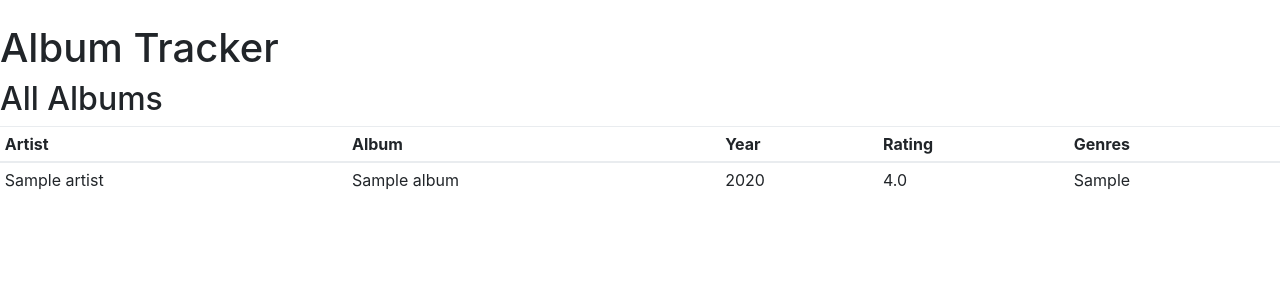
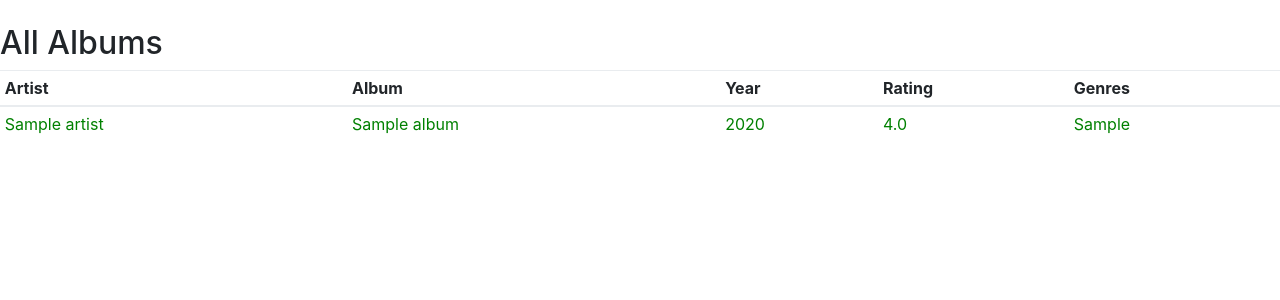
Before and after one commit to sierracodes/music-tracker, a Django app: page /tracker/ in a window 1280 px wide. Shown: the part 56-356 px from the top of the page. Run offline with Django 3.2, Linux system fonts and the light colour scheme; tables that the repository leaves empty hold one stand-in row (values such as "Sample post"); some libraries are stand-ins or nearby versions.

Commit message:
Add css to table to make rows into links (and also green)

```diff
--- /dev/null
+++ b/mutrack/tracker/static/tracker/style.css
@@ -0,0 +1,10 @@
+
+.block-anchor {
+  color: green;
+  display: block;
+}
+
+.block-anchor:hover {
+  color: green;
+  text-decoration: none;
+}
--- a/mutrack/tracker/templates/tracker/base-bootstrap.html
+++ b/mutrack/tracker/templates/tracker/base-bootstrap.html
@@ -8,6 +8,10 @@
 
     <!-- Bootstrap CSS -->
     <link rel="stylesheet" href="https://maxcdn.bootstrapcdn.com/bootstrap/4.0.0-beta.2/css/bootstrap.min.css" integrity="sha384-PsH8R72JQ3SOdhVi3uxftmaW6Vc51MKb0q5P2rRUpPvrszuE4W1povHYgTpBfshb" crossorigin="anonymous">
+
+    <!-- Place to stick extra CSS for inherited templates -->
+    {% block headblock %}{% endblock %}
+
   </head>
   <body>
     <nav class="navbar navbar-expand-md navbar-dark bg-dark mb-4">
--- a/mutrack/tracker/templates/tracker/index.html
+++ b/mutrack/tracker/templates/tracker/index.html
@@ -1,8 +1,12 @@
-
 {% extends "tracker/base-bootstrap.html" %}
 
+{% load static %}
+{% block headblock %}
+<link rel="stylesheet" type="text/css" href="{% static 'tracker/style.css' %}" />
+{% endblock %}
+
 {% block title %}o hai{% endblock %}
-{% block h1 %}Album Tracker{% endblock %}
+{# {% block h1 %}Album Tracker{% endblock %} #}
 
 
 {% block body-content %}
@@ -23,11 +27,12 @@
     <tbody>
       {% for album in album_list %}
       <tr>
-        <td>{{ album.artist.name }}</td>
-        <td>{{ album.name }}</td>
-        <td>{{ album.year }}</td>
-        <td>{{ album.rating }}</td>
-        <td>{{ album.secondary_genres }}</td>
+        <td><a class="block-anchor" href="https://google.com" target=_blank>{{ album.artist.name }}</a></td>
+        <td><a class="block-anchor" href="#">{{ album.name }}</a></td>
+        {# <td>{% with i=forloop.counter|stringformat:"s" %}{{ i }}{% endwith %}</td> #}
+        <td><a class="block-anchor" href="#">{{ album.year }}</a></td>
+        <td><a class="block-anchor" href="#">{{ album.rating }}</a></td>
+        <td><a class="block-anchor" href="#">{{ album.secondary_genres }}</a></td>
       </tr>
       {% endfor %}
     </tbody>
```
